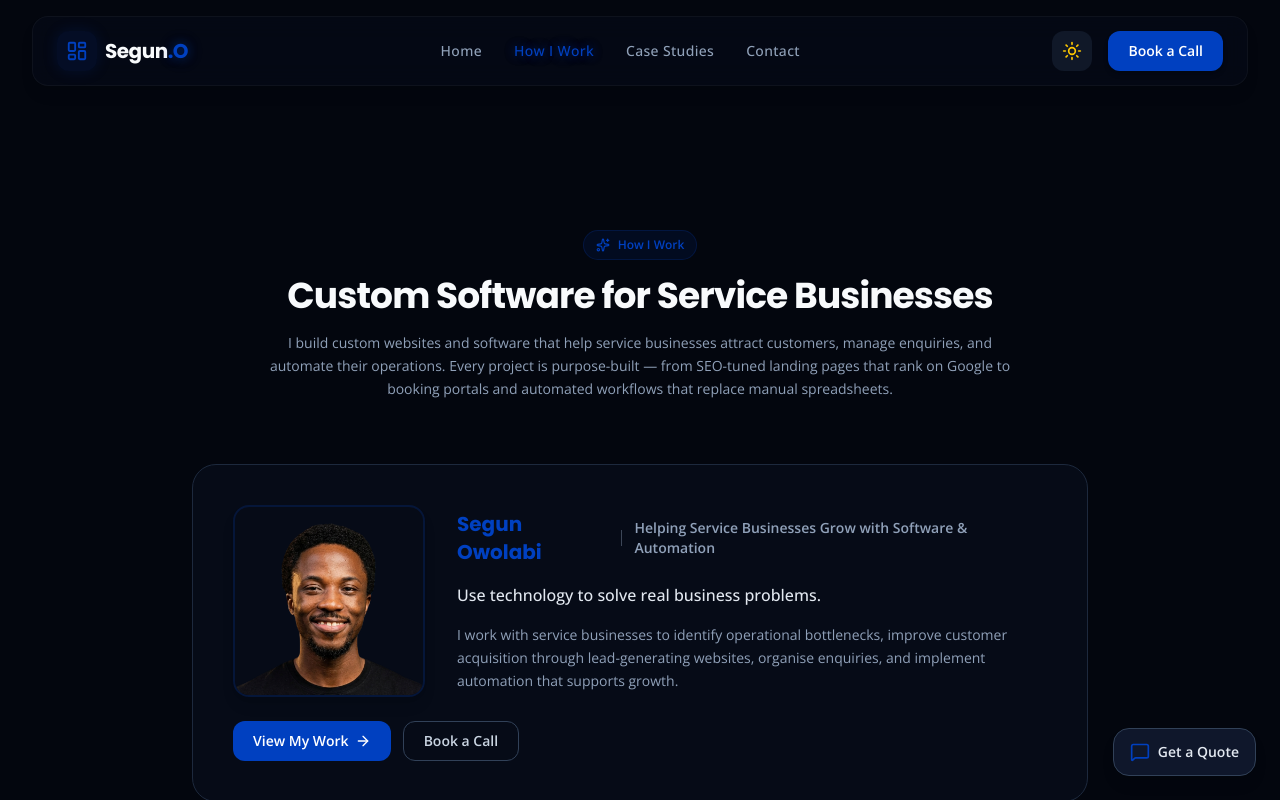
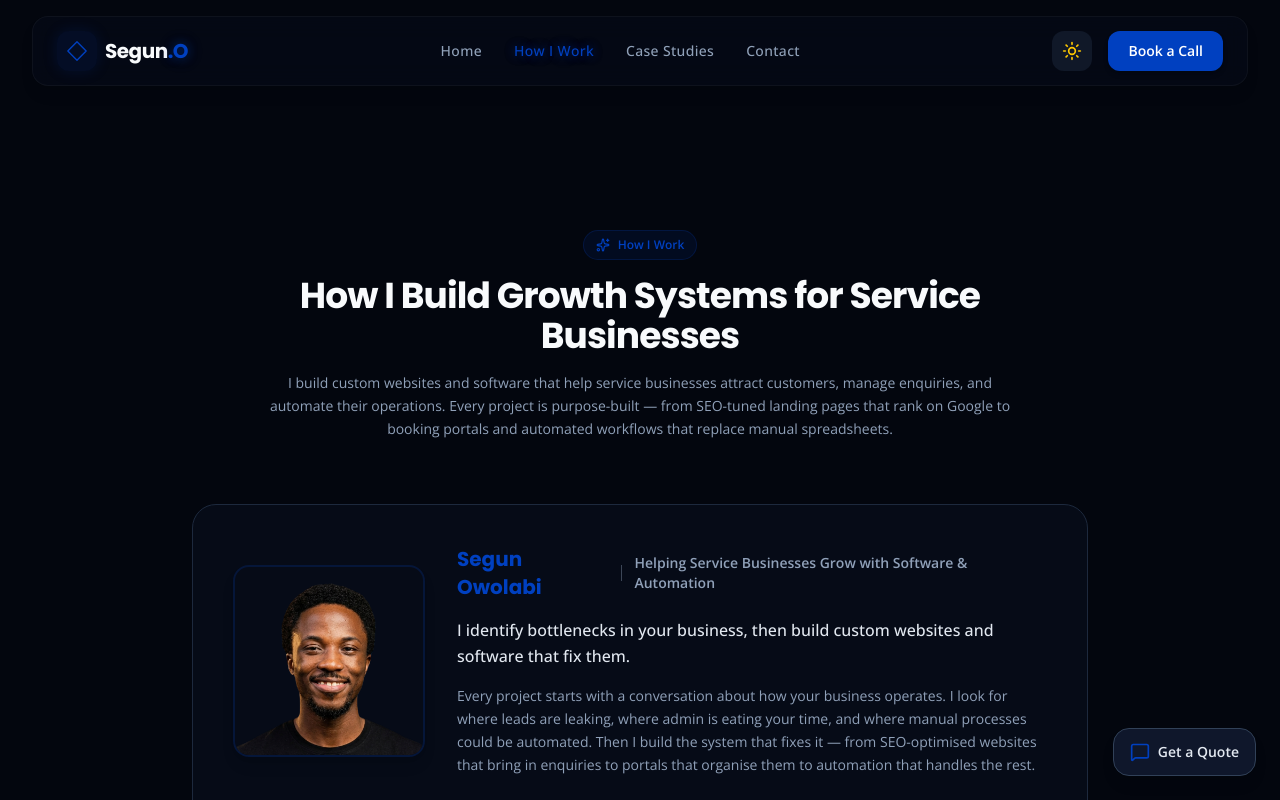
Before and after one commit to boarnerges/personal-portfolio, a Next.js app: page /about in a window 1280 px wide. Shown: the top 800 px of the page. Built offline with nearby package versions, Linux system fonts and the light colour scheme.

Commit message:
Logo, Framer Motion animations, accessibility focus styles, about page rewrite

```diff
--- a/package.json
+++ b/package.json
@@ -9,6 +9,7 @@
     "lint": "eslint"
   },
   "dependencies": {
+    "framer-motion": "^12.42.0",
     "lucide-react": "^1.21.0",
     "next": "16.2.9",
     "puppeteer-core": "^25.2.1",
--- a/src/app/about/page.tsx
+++ b/src/app/about/page.tsx
@@ -54,7 +54,7 @@ export default function About() {
           <span>How I Work</span>
         </div>
         <h1 className="text-4xl font-bold tracking-tight font-heading">
-          Custom Software for Service Businesses
+          How I Build Growth Systems for Service Businesses
         </h1>
         <p className={`text-sm leading-relaxed ${theme === "dark" ? "text-slate-400" : "text-slate-600"}`}>
           {personal.about}
@@ -86,12 +86,12 @@ export default function About() {
             <p className={`text-base leading-relaxed font-medium ${
               theme === "dark" ? "text-slate-200" : "text-slate-800"
             }`}>
-              Use technology to solve real business problems.
+              I identify bottlenecks in your business, then build custom websites and software that fix them.
             </p>
             <p className={`text-sm leading-relaxed mt-4 ${
               theme === "dark" ? "text-slate-400" : "text-slate-600"
             }`}>
-              I work with service businesses to identify operational bottlenecks, improve customer acquisition through lead-generating websites, organise enquiries, and implement automation that supports growth.
+              Every project starts with a conversation about how your business operates. I look for where leads are leaking, where admin is eating your time, and where manual processes could be automated. Then I build the system that fixes it — from SEO-optimised websites that bring in enquiries to portals that organise them to automation that handles the rest.
             </p>
           </div>
         </div>
--- a/src/app/globals.css
+++ b/src/app/globals.css
@@ -79,3 +79,15 @@ body {
     transform: translateY(0);
   }
 }
+
+/* Focus styles for keyboard navigation */
+*:focus-visible {
+  outline: 2px solid #0040c0;
+  outline-offset: 2px;
+  border-radius: 4px;
+}
+
+/* Remove focus outline for mouse users */
+*:focus:not(:focus-visible) {
+  outline: none;
+}
--- a/src/app/page.tsx
+++ b/src/app/page.tsx
@@ -2,6 +2,7 @@
 
 import React, { useState } from "react";
 import Link from "next/link";
+import { motion } from "framer-motion";
 import { portfolioConfig } from "@/config/portfolio";
 import { useTheme } from "@/components/ThemeContext";
 import { ArrowRight, Eye, MessageSquare, Zap, Sparkles, TrendingUp, User, Globe, Inbox, Phone, CheckCircle, Wrench, ZapIcon, Target, ChevronDown, ExternalLink, Quote } from "lucide-react";
@@ -13,6 +14,26 @@ export default function Home() {
   const { theme } = useTheme();
   const [currentSlide, setCurrentSlide] = useState(0);
   const [openFaq, setOpenFaq] = useState<number | null>(null);
+
+  const fadeInUp = {
+    initial: { opacity: 0, y: 30 },
+    whileInView: { opacity: 1, y: 0 },
+    viewport: { once: true, margin: "-80px" },
+    transition: { duration: 0.5, ease: "easeOut" as const }
+  };
+
+  const staggerContainer = {
+    initial: { opacity: 0 },
+    whileInView: { opacity: 1 },
+    viewport: { once: true, margin: "-80px" },
+    transition: { staggerChildren: 0.1, delayChildren: 0.1 }
+  };
+
+  const staggerItem = {
+    initial: { opacity: 0, y: 20 },
+    whileInView: { opacity: 1, y: 0 },
+    transition: { duration: 0.4, ease: "easeOut" as const }
+  };
 
   // Highlight specific projects on the landing page
   const featuredProjects = portfolioConfig.projects.filter(p =>
@@ -90,8 +111,8 @@ export default function Home() {
         <HeroFloatingCards />
       </section>
 
-      {/* Is This You? */}
-      <section className={`py-16 sm:py-20 ${
+      {/* Sound Familiar? */}
+      <motion.section {...fadeInUp} className={`py-16 sm:py-20 ${
         theme === "dark" ? "bg-slate-950/20" : "bg-slate-50/50"
       }`}>
         <div className="mx-auto max-w-7xl px-4 sm:px-6 lg:px-8">
@@ -129,7 +150,7 @@ export default function Home() {
             </div>
           </div>
         </div>
-      </section>
+      </motion.section>
 
       {/* Focus & Value Propositions */}
       <section className={`py-16 sm:py-20 border-y ${
@@ -148,10 +169,10 @@ export default function Home() {
             </p>
           </div>
 
-          <div className="grid grid-cols-1 md:grid-cols-3 gap-8">
+          <motion.div {...staggerContainer} className="grid grid-cols-1 md:grid-cols-3 gap-8">
 
             {/* Card 1: Lead-Generating Websites */}
-            <div className={`p-8 rounded-2xl border transition-all duration-300 hover:scale-[1.02] cursor-pointer ${
+            <motion.div {...staggerItem} className={`p-8 rounded-2xl border transition-all duration-300 hover:scale-[1.02] cursor-pointer ${
               theme === "dark"
                 ? "bg-slate-900/40 border-slate-800 hover:border-brand-blue/30"
                 : "bg-white border-slate-200 hover:border-brand-blue/30 hover:shadow-md"
@@ -165,10 +186,10 @@ export default function Home() {
               }`}>
                 SEO-optimised websites that rank on Google and bring in customers directly.
               </p>
-            </div>
+            </motion.div>
 
             {/* Card 2: Enquiry Management */}
-            <div className={`p-8 rounded-2xl border transition-all duration-300 hover:scale-[1.02] cursor-pointer ${
+            <motion.div {...staggerItem} className={`p-8 rounded-2xl border transition-all duration-300 hover:scale-[1.02] cursor-pointer ${
               theme === "dark"
                 ? "bg-slate-900/40 border-slate-800 hover:border-brand-blue/30"
                 : "bg-white border-slate-200 hover:border-brand-blue/30 hover:shadow-md"
@@ -182,10 +203,10 @@ export default function Home() {
               }`}>
                 Booking portals and enquiry capture systems that organise every lead — from first contact to close.
               </p>
-            </div>
+            </motion.div>
 
             {/* Card 3: Business Automation */}
-            <div className={`p-8 rounded-2xl border transition-all duration-300 hover:scale-[1.02] cursor-pointer ${
+            <motion.div {...staggerItem} className={`p-8 rounded-2xl border transition-all duration-300 hover:scale-[1.02] cursor-pointer ${
               theme === "dark"
                 ? "bg-slate-900/40 border-slate-800 hover:border-brand-blue/30"
                 : "bg-white border-slate-200 hover:border-brand-blue/30 hover:shadow-md"
@@ -199,9 +220,9 @@ export default function Home() {
               }`}>
                 Custom software that replaces spreadsheets and manual admin so your operations run on autopilot.
               </p>
-            </div>
+            </motion.div>
 
-          </div>
+          </motion.div>
         </div>
       </section>
 
--- a/src/components/Navbar.tsx
+++ b/src/components/Navbar.tsx
@@ -4,7 +4,7 @@ import React, { useState } from "react";
 import Link from "next/link";
 import { usePathname } from "next/navigation";
 import { useTheme } from "./ThemeContext";
-import { Sun, Moon, Menu, X, LayoutDashboard } from "lucide-react";
+import { Sun, Moon, Menu, X } from "lucide-react";
 
 export default function Navbar() {
   const { theme, toggleTheme } = useTheme();
@@ -33,7 +33,9 @@ export default function Navbar() {
         {/* Logo */}
         <Link href="/" className="flex items-center space-x-2 group">
           <div className="flex h-10 w-10 items-center justify-center rounded-xl bg-brand-blue/10 text-brand-blue group-hover:scale-105 transition-transform duration-200 shadow-[0_0_15px_rgba(0,64,192,0.15)]">
-            <LayoutDashboard className="h-5.5 w-5.5" />
+            <svg width="22" height="22" viewBox="0 0 24 24" fill="none" stroke="currentColor" strokeWidth="1.5" strokeLinecap="round" strokeLinejoin="round" className="h-5.5 w-5.5">
+              <path d="M12 2L22 12L12 22L2 12Z" />
+            </svg>
           </div>
           <span className="text-xl font-bold tracking-tight font-heading">
             Segun<span className="text-brand-blue glow-text-blue">.O</span>
```
Also changed, not shown: 1 other file (tests, documents, lock files or other folders).
